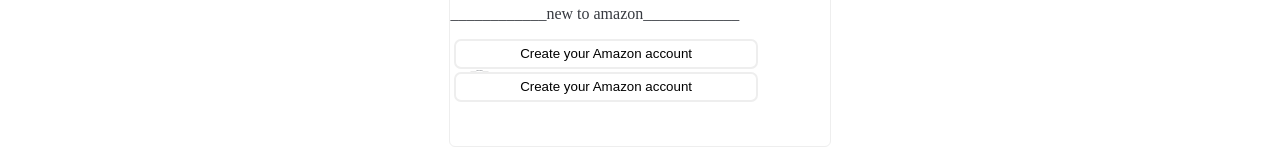
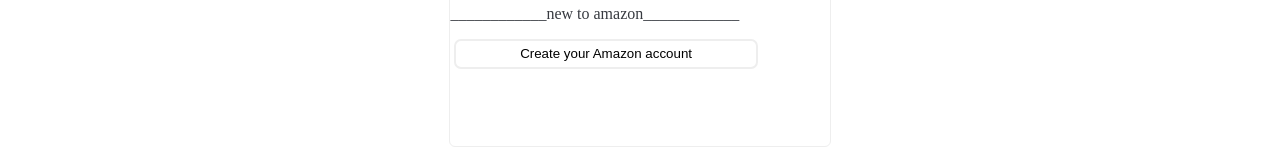
Before and after one commit to 75ShubhamSonar/returns-order, a plain HTML site: page index.html in a window 1280 px wide. Shown: the part 328-488 px from the top of the page. Drawn offline with Linux system fonts and the light colour scheme; a small style sheet from the web is missing.

Commit message:
Update index.html

```diff
--- a/index.html
+++ b/index.html
@@ -25,10 +25,7 @@
                                  <h6> By continuing, you agree to Amazon's <a href="#" >Conditions of Use </a>and <a href="#">Privacy Notice.</a></h6>
                                  <p style="color:#373A40">____________new to amazon____________</p>
                                   <button type="button" class="amazon-account-btn btn"style="margin-left:4px">Create your Amazon account</button>
-                                 <div class="new-to-amazon">
-                                          <p id="new-to-amazon"style="color:#373A40">____________new to amazon____________</p>
-                                          <button type="button" class="amazon-account-btn btn"style="margin-left:4px">Create your Amazon account</button>
-                                 </div>
+
                          </div>
                  </div>
        </div>
```
